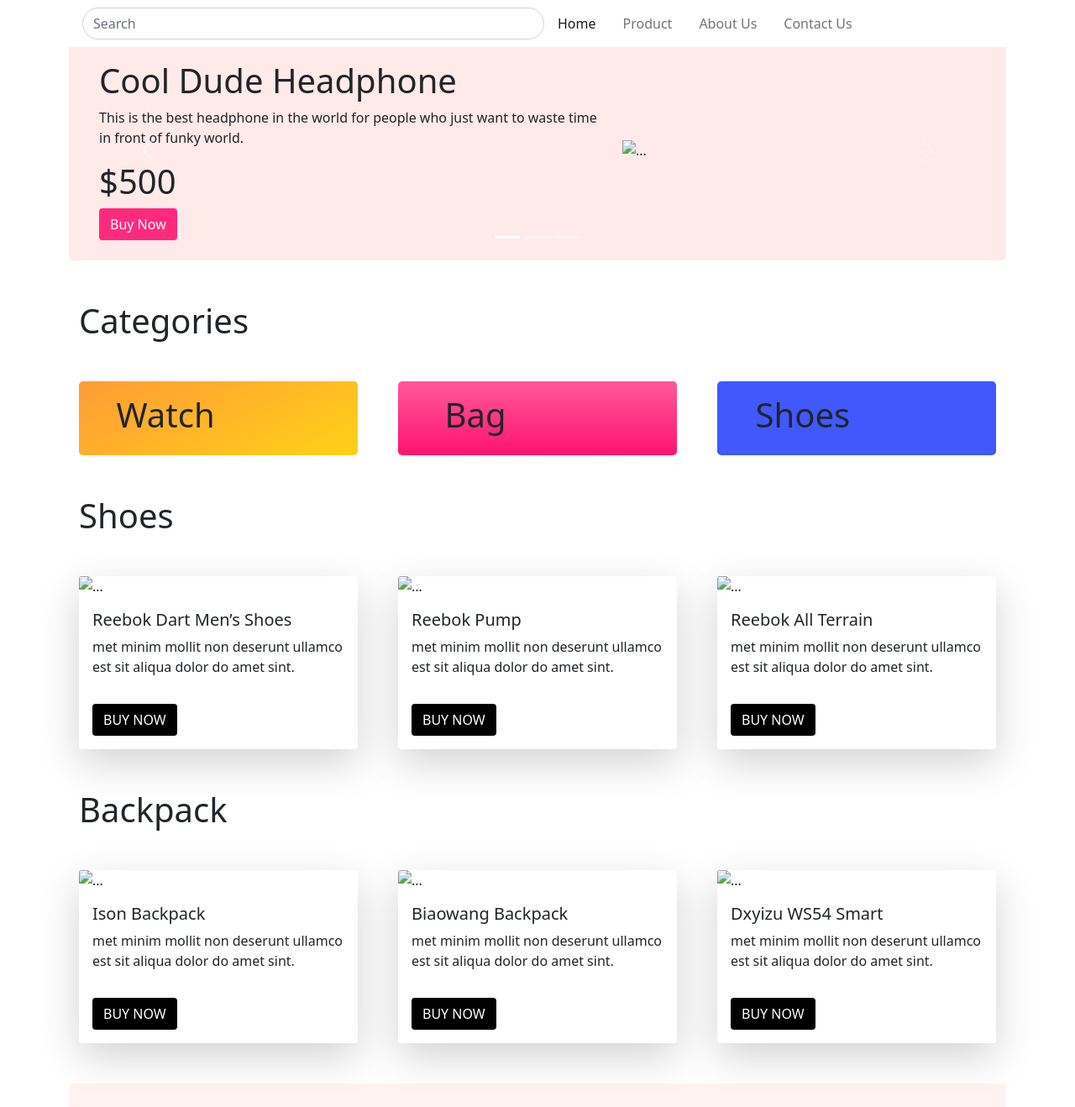
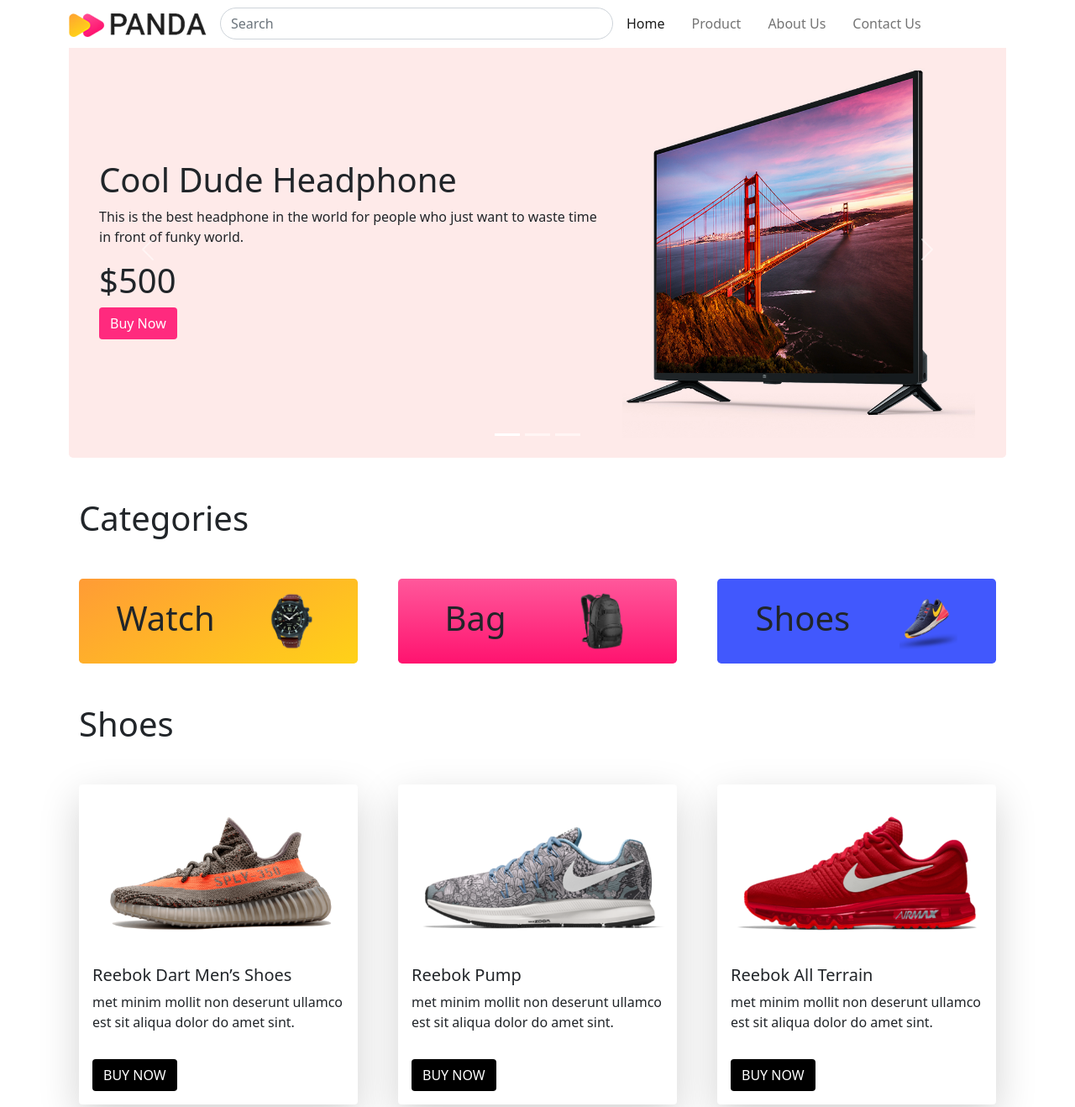
Before and after one commit to istiakhasan/panda-commerce, a plain HTML site: page index.html in a window 1280 px wide. Shown: the top 1318 px of the page at 84% size. Drawn offline with nearby package versions, Linux system fonts and the light colour scheme; the site is published under a folder, as on GitHub Pages, so addresses that start at the root find nothing.

Commit message:
change image path

```diff
--- a/index.html
+++ b/index.html
@@ -14,7 +14,7 @@
         <nav class="navbar navbar-expand-lg navbar-light bg-white fixed-top">
             <div class="container">
               <a class="navbar-brand" href="#">
-                <img src="/images/logo.png" alt="" >
+                <img src="./images/logo.png" alt="" >
               </a>
 
               <button class="navbar-toggler" type="button" data-bs-toggle="collapse" data-bs-target="#navbarSupportedContent" aria-controls="navbarSupportedContent" aria-expanded="false" aria-label="Toggle navigation">
@@ -68,7 +68,7 @@
                           </div>
                           <div class="col-lg-5">
 
-                              <img width="420" src="/images/banner-images/tv.png" class="d-block  img-fluid" alt="...">
+                              <img width="420" src="./images/banner-images/tv.png" class="d-block  img-fluid" alt="...">
                           </div>
                       </div>
                   </div>
@@ -85,7 +85,7 @@
                           </div>
                           <div class="col-lg-5">
 
-                              <img width="420" src="/images/banner-images/headphone.png" class="d-block  img-fluid" alt="...">
+                              <img width="420" src="./images/banner-images/headphone.png" class="d-block  img-fluid" alt="...">
                           </div>
                       </div>
                   </div>
@@ -102,7 +102,7 @@
                           </div>
                           <div class="col-lg-5">
 
-                              <img width="420" src="/images/banner-images/xbox.png" class="d-block  img-fluid" alt="...">
+                              <img width="420" src="./images/banner-images/xbox.png" class="d-block  img-fluid" alt="...">
                           </div>
                       </div>
                   </div>
@@ -131,19 +131,19 @@
                   <div class="col-lg-4 ">
                    <div style="background: linear-gradient(152.07deg, #FF9C35 1.47%, #FFD019 97.17%);" class="d-flex align-items-center justify-content-around bg-success p-3 rounded-3">
                     <h1>Watch</h1>
-                    <img width="69" src="/images/categories/watch.png" alt="">
+                    <img width="69" src="./images/categories/watch.png" alt="">
                    </div>
                    </div>
                   <div class="col-lg-4 ">
                    <div style="background: linear-gradient(180deg, #FF589B -0.01%, #FF136F 99.99%);" class="d-flex align-items-center justify-content-around bg-success p-3 rounded-3">
                     <h1>Bag</h1>
-                    <img width="69" src="/images/categories/bag.png" alt="">
+                    <img width="69" src="./images/categories/bag.png" alt="">
                    </div>
                    </div>
                   <div class="col-lg-4 ">
                    <div style="background: #4158FD;" class="d-flex align-items-center justify-content-around  p-3 rounded-3">
                     <h1>Shoes</h1>
-                    <img width="69" src="/images/categories/shoes.png" alt="">
+                    <img width="69" src="./images/categories/shoes.png" alt="">
                    </div>
                    </div>
 
@@ -162,7 +162,7 @@
             <div class="row row-cols-1 row-cols-md-2 row-cols-lg-3 g-5">
                 <div class="col">
                   <div class="card h-100 border-0 shadow-lg">
-                    <img src="/images/shoes/shoe-1.png" class="card-img-top img-fluid" alt="...">
+                    <img src="./images/shoes/shoe-1.png" class="card-img-top img-fluid" alt="...">
                     <div class="card-body">
                       <h5 class="card-title">Reebok Dart Men’s Shoes
                     </h5>
@@ -178,7 +178,7 @@
                 </div>
                 <div class="col">
                   <div class="card h-100 border-0 shadow-lg">
-                    <img src="/images/shoes/shoe-2.png" class="card-img-top img-fluid" alt="...">
+                    <img src="./images/shoes/shoe-2.png" class="card-img-top img-fluid" alt="...">
                     <div class="card-body">
                       <h5 class="card-title">Reebok Pump
 
@@ -195,7 +195,7 @@
                 </div>
                 <div class="col">
                   <div class="card h-100 border-0 shadow-lg">
-                    <img src="/images/shoes/shoe-3.png" class="card-img-top img-fluid" alt="...">
+                    <img src="./images/shoes/shoe-3.png" class="card-img-top img-fluid" alt="...">
                     <div class="card-body">
                       <h5 class="card-title">Reebok All Terrain
 
@@ -220,7 +220,7 @@
             <div class="row row-cols-1 row-cols-md-2 row-cols-lg-3 g-5">
                 <div class="col">
                   <div class="card h-100 border-0 shadow-lg">
-                    <img src="/images/bags/bag-1.png" class="card-img-top img-fluid" alt="...">
+                    <img src="./images/bags/bag-1.png" class="card-img-top img-fluid" alt="...">
                     <div class="card-body">
                       <h5 class="card-title">Ison Backpack
 
@@ -237,7 +237,7 @@
                 </div>
                 <div class="col">
                   <div class="card h-100 border-0 shadow-lg">
-                    <img src="/images/bags/bag-2.png" class="card-img-top img-fluid" alt="...">
+                    <img src="./images/bags/bag-2.png" class="card-img-top img-fluid" alt="...">
                     <div class="card-body">
                       <h5 class="card-title">Biaowang Backpack
 
@@ -256,7 +256,7 @@
                 </div>
                 <div class="col">
                   <div class="card h-100 border-0 shadow-lg">
-                    <img src="/images/bags/bag-3.png" class="card-img-top img-fluid" alt="...">
+                    <img src="./images/bags/bag-3.png" class="card-img-top img-fluid" alt="...">
                     <div class="card-body">
                       <h5 class="card-title">Dxyizu WS54 Smart
 
```
